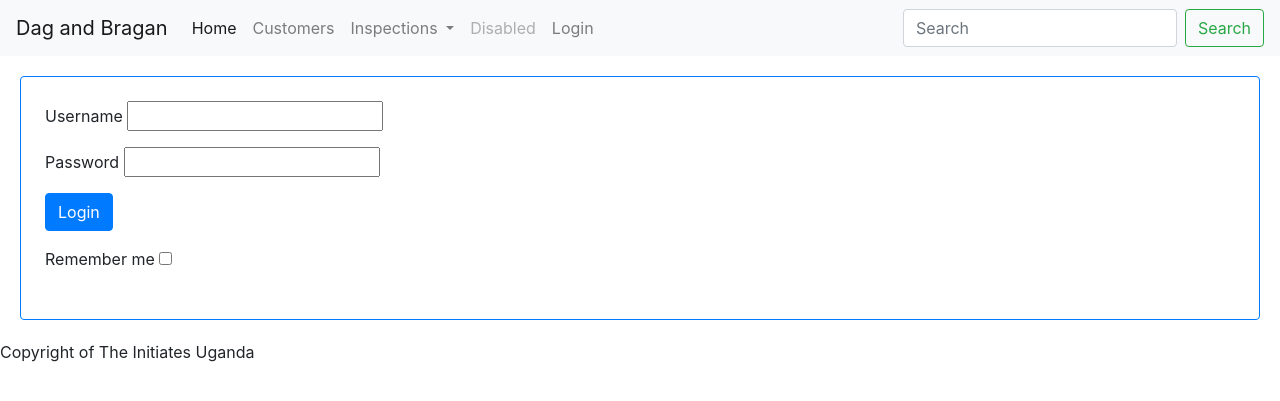
After one commit to malep2007/dag-bragan-erp-backend, a Django app: page /login/ in a window 1280 px wide. The commit adds this page. Shown: the top 401 px of the page. Run offline with Django 3.2, Linux system fonts and the light colour scheme; some libraries are stand-ins or nearby versions.

Commit message:
added login page

```diff
--- /dev/null
+++ b/dag_backend/forms.py
@@ -0,0 +1,13 @@
+from django import forms
+
+class LoginForm(forms.Form):
+    username = forms.CharField(max_length=50, required=True)
+    password = forms.CharField(max_length=50, required=True)
+
+class RegisterUserForm(forms.Form):
+    first_name = forms.CharField(max_length=50, required=True, label='first name')
+    last_name = forms.CharField( max_length=50, required=True)
+    username = forms.CharField(max_length=50)
+    password = forms.CharField( max_length=50, required=True, widget=forms.PasswordInput)
+    repeat_password = forms.CharField( max_length=50, required=True)
+    email = forms.EmailField(required=False)
--- a/dag_backend/urls.py
+++ b/dag_backend/urls.py
@@ -20,6 +20,7 @@ from . import views
 
 urlpatterns = [
     path('', views.index, name='home'),
+    path('login/', views.login, name='login'),
     path('customer/',include(('customer.urls','customer'), namespace='customer')),
     path('inspection/', include(('inspection.urls','inspection'), namespace='inspection')),
     path('admin/', admin.site.urls),
--- a/dag_backend/views.py
+++ b/dag_backend/views.py
@@ -1,4 +1,23 @@
-from django.shortcuts import render
+from django.shortcuts import render, reverse, HttpResponse
+from .forms import LoginForm
+from django.contrib.auth.models import User
+from django.contrib.auth import authenticate
 
 def index(request):
     return render(request, "index.html", { "title": "Home"})
+
+def login(request):
+    form = LoginForm()
+    if request.method == 'POST':
+        form = LoginForm(request.POST)
+        if form.is_valid():
+            user = authenticate(**form.cleaned_data)
+            if user is not None:
+                return HttpResponse("valid user")
+            # return reverse('customer:index')
+    else:
+        form = LoginForm()
+    return render(request, "login.html", {
+        "form": form,
+        "title": "Login"
+    })
--- a/templates/layout.html
+++ b/templates/layout.html
@@ -39,6 +39,9 @@
               <li class="nav-item">
                 <a class="nav-link disabled" href="#" tabindex="-1" aria-disabled="true">Disabled</a>
               </li>
+              <li class="nav-item">
+                <a class="nav-link" href="{% url 'login' %}">Login</a>
+              </li>
             </ul>
             <form class="form-inline my-2 my-lg-0">
               <input class="form-control mr-sm-2" type="search" placeholder="Search" aria-label="Search">
--- /dev/null
+++ b/templates/login.html
@@ -0,0 +1,25 @@
+{% extends "layout.html" %}
+{% block title %} {{ title }}
+{% endblock title %}
+{% block content %}
+    <div class="border border-primary rounded p-4 mx-auto">
+        <form method="POST" action="#">
+        {% csrf_token %}
+            {% for field in form %}
+                <div class="form-group">
+                    <div>
+                        {{ field.label }}
+                        {{ field }}
+                    </div>
+                </div>
+            {% endfor %}
+            <div class="form-group">
+                <button class="btn btn-primary">Login</button>
+            </div>
+            <div class="form-group">
+                <label>Remember me </label> <input type="checkbox"/>
+            </div>
+        </form>
+    </div>
+
+{% endblock content %}
```
